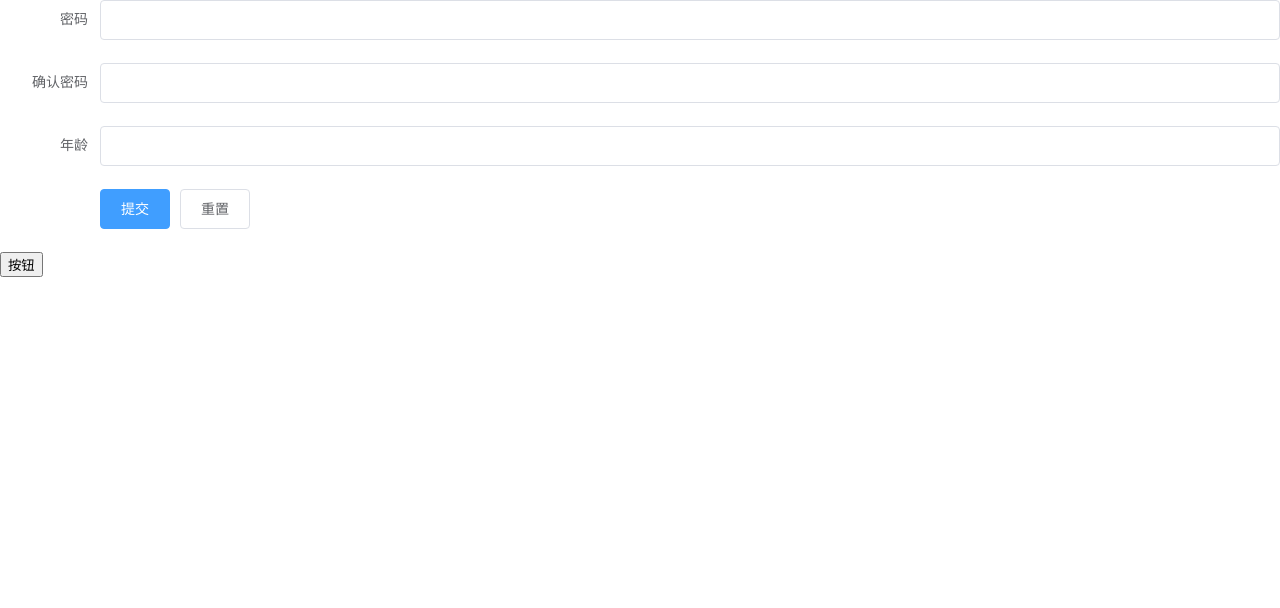
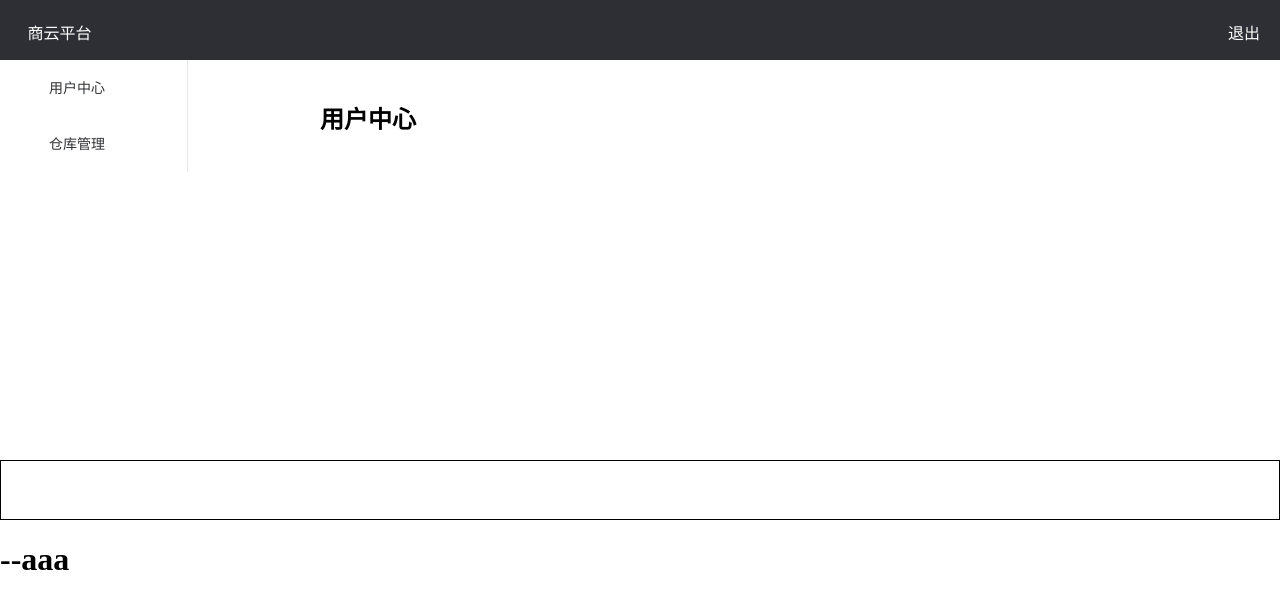
Before and after one commit to l397051926/cmml-ui, a Vue app: page /home#/user in a window 1280 px wide. Before the commit this address led to /home#/login. Shown: the top 608 px of the page. Built offline with nearby package versions, Linux system fonts and the light colour scheme; a web font is replaced by a local one.

Commit message:
登录功能完成

```diff
--- a/package.json
+++ b/package.json
@@ -18,7 +18,7 @@
     "element-ui": "^2.13.2",
     "vue": "^2.5.2",
     "vue-router": "^3.0.1",
-    "vuex": "^3.5.1"
+    "vuex": "^3.4.0"
   },
   "devDependencies": {
     "autoprefixer": "^7.1.2",
--- a/src/App.vue
+++ b/src/App.vue
@@ -1,20 +1,15 @@
 <template>
   <div id="app">
     <router-view/>
-    <button @click="aa">按钮</button>
+    <h1>--{{this.$store.state.token}}</h1>
   </div>
 </template>
 
 <script>
-  import {request} from './utils/request'
   export default {
     name: 'App',
     methods:{
-      aa: () =>{
-        request({
-          url:"/user/test"
-        }).then()
-      }
+
     }
   }
 </script>
--- a/src/components/header/Header.vue
+++ b/src/components/header/Header.vue
@@ -6,7 +6,7 @@
     </div>
     <div class="header-user">
       <i class="el-icon-user"></i>
-      <span>王小虎</span>
+      <span>{{this.$store.state.userName}}</span>
     </div>
     <div @click="quit" class="header-switch">
       <i class="el-icon-switch-button"></i>
--- a/src/router/index.js
+++ b/src/router/index.js
@@ -8,6 +8,7 @@ const users = () => import('../views/userinfos/Users.vue')
 const role = () => import('../views/userinfos/Role.vue')
 const priority = () => import('../views/userinfos/Priority.vue')
 const login = () => import('../views/login/Login.vue')
+const sign = () => import('../views/login/Sign.vue')
 
  const router = new Router({
   routes: [
@@ -49,6 +50,14 @@ const login = () => import('../views/login/Login.vue')
         requireAuth: true
       },
       component: login
+    },
+    {
+      path: '/sign',
+      name: 'Sign',
+      meta: {
+        requireAuth: true
+      },
+      component: sign
     }
   ],
   model: "history"
@@ -56,7 +65,7 @@ const login = () => import('../views/login/Login.vue')
 
 router.beforeEach((from, to, next) => {
   // store.state
-  if (from.path === '/login') {
+  if (from.path === '/login' || from.path === '/sign' ) {
     next()
   }else{
     if (store.state.token) { // vuex.state判断token是否存在
--- a/src/store/index.js
+++ b/src/store/index.js
@@ -8,7 +8,8 @@ import gatters from './gatters'
 import action from './action'
 
 const state ={
-  token: ""
+  token: "aaa",
+  userName: ""
 }
 
 export default new Vuex.Store({
--- a/src/store/mutations.js
+++ b/src/store/mutations.js
@@ -1,3 +1,8 @@
 export default {
-
+  setToken(state, tokenId){
+    state.token = tokenId
+  },
+  setUserName(state, userName){
+    state.userName = userName
+  }
 }
--- a/src/views/login/Login.vue
+++ b/src/views/login/Login.vue
@@ -1,77 +1,48 @@
 <template>
   <div>
     <el-form :model="ruleForm" status-icon :rules="rules" ref="ruleForm" label-width="100px" class="demo-ruleForm">
-      <el-form-item label="密码" prop="pass">
-        <el-input type="password" v-model="ruleForm.pass" autocomplete="off"></el-input>
+      <el-form-item label="用户名" prop="userName">
+        <el-input type="userName" v-model="ruleForm.userName" autocomplete="off"></el-input>
       </el-form-item>
-      <el-form-item label="确认密码" prop="checkPass">
-        <el-input type="password" v-model="ruleForm.checkPass" autocomplete="off"></el-input>
-      </el-form-item>
-      <el-form-item label="年龄" prop="age">
-        <el-input v-model.number="ruleForm.age"></el-input>
+      <el-form-item label="密码" prop="passWord">
+        <el-input type="password" v-model="ruleForm.passWord" autocomplete="off"></el-input>
       </el-form-item>
       <el-form-item>
-        <el-button type="primary" @click="submitForm('ruleForm')">提交</el-button>
-        <el-button @click="resetForm('ruleForm')">重置</el-button>
+        <el-button type="primary" @click="submitForm('ruleForm')">登录</el-button>
+        <el-button @click="signPage">注册</el-button>
       </el-form-item>
     </el-form>
   </div>
 </template>
 
 <script>
+  import {request} from '@/utils/request'
   export default {
     name: 'Login',
     data() {
-      var checkAge = (rule, value, callback) => {
+      var checkUser = (rule, value, callback) => {
         if (!value) {
-          return callback(new Error('年龄不能为空'));
+          return callback(new Error('用户名不能为空'));
         }
-        setTimeout(() => {
-          if (!Number.isInteger(value)) {
-            callback(new Error('请输入数字值'));
-          } else {
-            if (value < 18) {
-              callback(new Error('必须年满18岁'));
-            } else {
-              callback();
-            }
-          }
-        }, 1000);
+        callback();
       };
-      var validatePass = (rule, value, callback) => {
-        if (value === '') {
-          callback(new Error('请输入密码'));
-        } else {
-          if (this.ruleForm.checkPass !== '') {
-            this.$refs.ruleForm.validateField('checkPass');
-          }
-          callback();
+      var checkPass = (rule, value, callback) => {
+        if (!value) {
+          return callback(new Error('密码不能为空'));
         }
-      };
-      var validatePass2 = (rule, value, callback) => {
-        if (value === '') {
-          callback(new Error('请再次输入密码'));
-        } else if (value !== this.ruleForm.pass) {
-          callback(new Error('两次输入密码不一致!'));
-        } else {
-          callback();
-        }
+        callback();
       };
       return {
         ruleForm: {
-          pass: '',
-          checkPass: '',
-          age: ''
+          userName: '',
+          passWord: ''
         },
         rules: {
-          pass: [
-            { validator: validatePass, trigger: 'blur' }
+          userName: [
+            { validator: checkUser, trigger: 'blur' }
           ],
-          checkPass: [
-            { validator: validatePass2, trigger: 'blur' }
-          ],
-          age: [
-            { validator: checkAge, trigger: 'blur' }
+          passWord: [
+            { validator: checkPass, trigger: 'blur' }
           ]
         }
       };
@@ -80,15 +51,28 @@
       submitForm(formName) {
         this.$refs[formName].validate((valid) => {
           if (valid) {
-            alert('submit!');
+            console.log('username: ' + this.ruleForm.userName + ' pass word:' + this.ruleForm.passWord)
+            request({
+              url:"/user/login",
+              method:"POST",
+              data: {
+                userName: this.ruleForm.userName,
+                passWord: this.ruleForm.passWord
+              }
+
+            }).then(res =>{
+              this.$store.commit('setToken', res.data.data.token)
+              this.$store.commit('setUserName', this.ruleForm.userName)
+              this.$router.replace('/home')
+            })
           } else {
             console.log('error submit!!');
             return false;
           }
         });
       },
-      resetForm(formName) {
-        this.$refs[formName].resetFields();
+      signPage() {
+        this.$router.replace("/sign")
       }
     }
   }
--- /dev/null
+++ b/src/views/login/Sign.vue
@@ -0,0 +1,13 @@
+<template>
+    <h1>注册页面</h1>
+</template>
+
+<script>
+  export default {
+    name: 'Sign'
+  }
+</script>
+
+<style scoped>
+
+</style>
```
